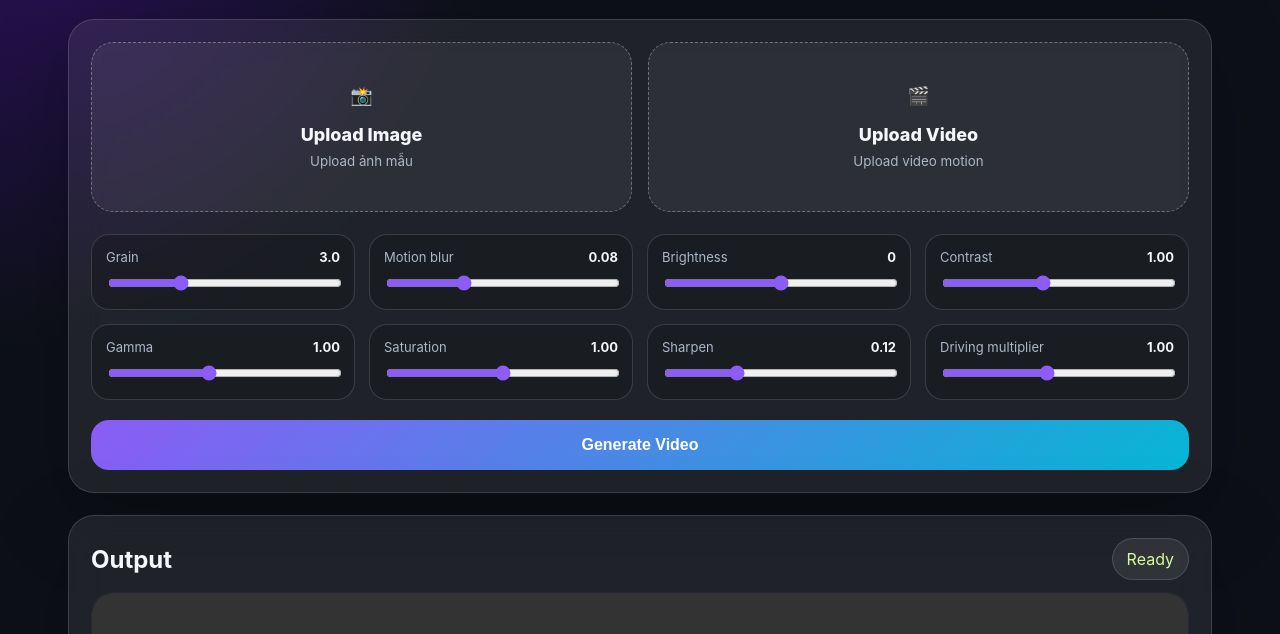
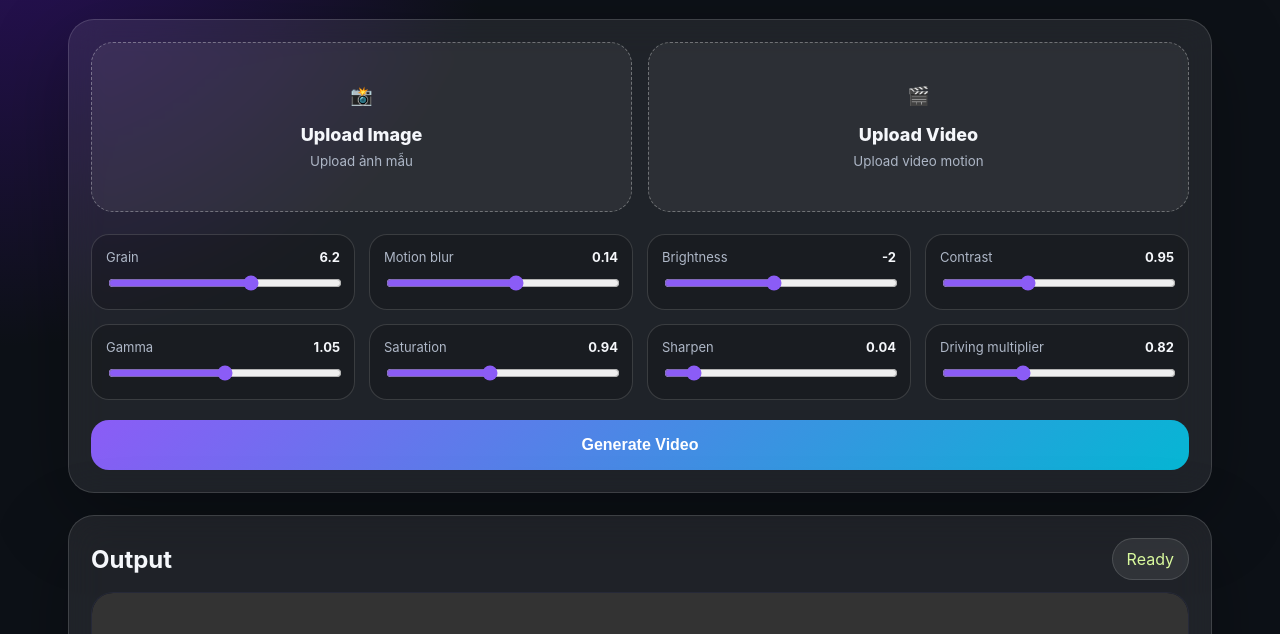
Before and after one commit to levanthanhnhan/key_liveportrait, a website: page public/index.html in a window 1280 px wide. Shown: the part 166-800 px from the top of the page. Drawn offline with Linux system fonts and the light colour scheme.

Commit message:
Fix play video

```diff
--- a/public/app.js
+++ b/public/app.js
@@ -49,6 +49,11 @@
 
   const link = $("downloadLink");
   link.classList.add("hidden");
+
+  const videoEl = $("outputVideo");
+  videoEl.pause();
+  videoEl.removeAttribute("src");
+  videoEl.load();
 
   $("log").textContent = "";
   log("Uploading files to Render, then forwarding to Colab GPU API...");
--- a/public/index.html
+++ b/public/index.html
@@ -44,22 +44,29 @@
       </div>
 
       <div class="controls">
-        <div class="control"><label>Grain <b id="grainValue">3.0</b></label><input id="grain" type="range" min="0"
-            max="10" step="0.1" value="3.0" /></div>
-        <div class="control"><label>Motion blur <b id="blurValue">0.08</b></label><input id="blur" type="range" min="0"
-            max="0.25" step="0.01" value="0.08" /></div>
-        <div class="control"><label>Brightness <b id="brightnessValue">0</b></label><input id="brightness" type="range"
-            min="-30" max="30" step="1" value="0" /></div>
-        <div class="control"><label>Contrast <b id="contrastValue">1.00</b></label><input id="contrast" type="range"
-            min="0.7" max="1.4" step="0.01" value="1.00" /></div>
-        <div class="control"><label>Gamma <b id="gammaValue">1.00</b></label><input id="gamma" type="range" min="0.7"
-            max="1.4" step="0.01" value="1.00" /></div>
-        <div class="control"><label>Saturation <b id="saturationValue">1.00</b></label><input id="saturation"
-            type="range" min="0.5" max="1.5" step="0.01" value="1.00" /></div>
-        <div class="control"><label>Sharpen <b id="sharpenValue">0.12</b></label><input id="sharpen" type="range"
-            min="0" max="0.4" step="0.01" value="0.12" /></div>
-        <div class="control"><label>Driving multiplier <b id="drivingValue">1.00</b></label><input id="driving"
-            type="range" min="0.2" max="2" step="0.05" value="1.00" /></div>
+        <div class="control"><label>Grain <b id="grainValue">6.2</b></label><input id="grain" type="range" min="0"
+            max="10" step="0.1" value="6.2" /></div>
+
+        <div class="control"><label>Motion blur <b id="blurValue">0.14</b></label><input id="blur" type="range" min="0"
+            max="0.25" step="0.01" value="0.14" /></div>
+
+        <div class="control"><label>Brightness <b id="brightnessValue">-2</b></label><input id="brightness" type="range"
+            min="-30" max="30" step="1" value="-2" /></div>
+
+        <div class="control"><label>Contrast <b id="contrastValue">0.95</b></label><input id="contrast" type="range"
+            min="0.7" max="1.4" step="0.01" value="0.95" /></div>
+
+        <div class="control"><label>Gamma <b id="gammaValue">1.05</b></label><input id="gamma" type="range" min="0.7"
+            max="1.4" step="0.01" value="1.05" /></div>
+
+        <div class="control"><label>Saturation <b id="saturationValue">0.94</b></label><input id="saturation"
+            type="range" min="0.5" max="1.5" step="0.01" value="0.94" /></div>
+
+        <div class="control"><label>Sharpen <b id="sharpenValue">0.04</b></label><input id="sharpen" type="range"
+            min="0" max="0.4" step="0.01" value="0.04" /></div>
+
+        <div class="control"><label>Driving multiplier <b id="drivingValue">0.82</b></label><input id="driving"
+            type="range" min="0.2" max="2" step="0.05" value="0.82" /></div>
       </div>
 
       <button id="generateBtn">Generate Video</button>
```
